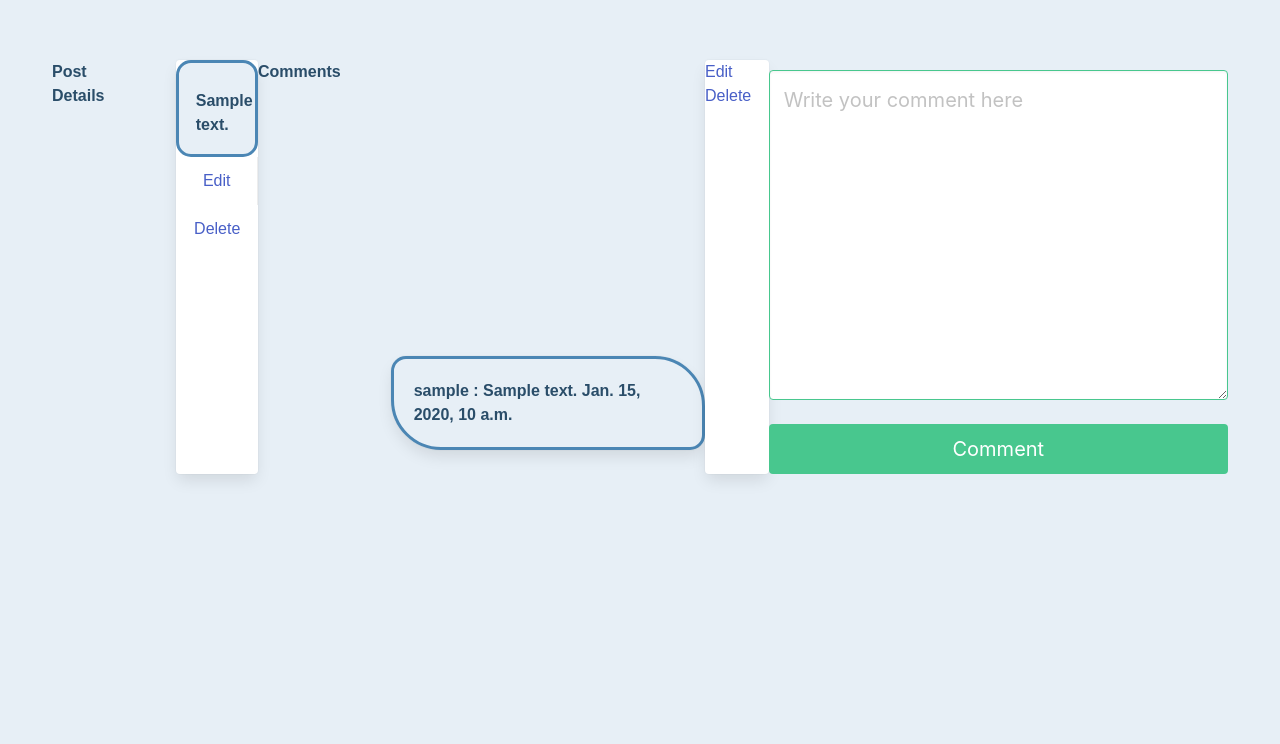
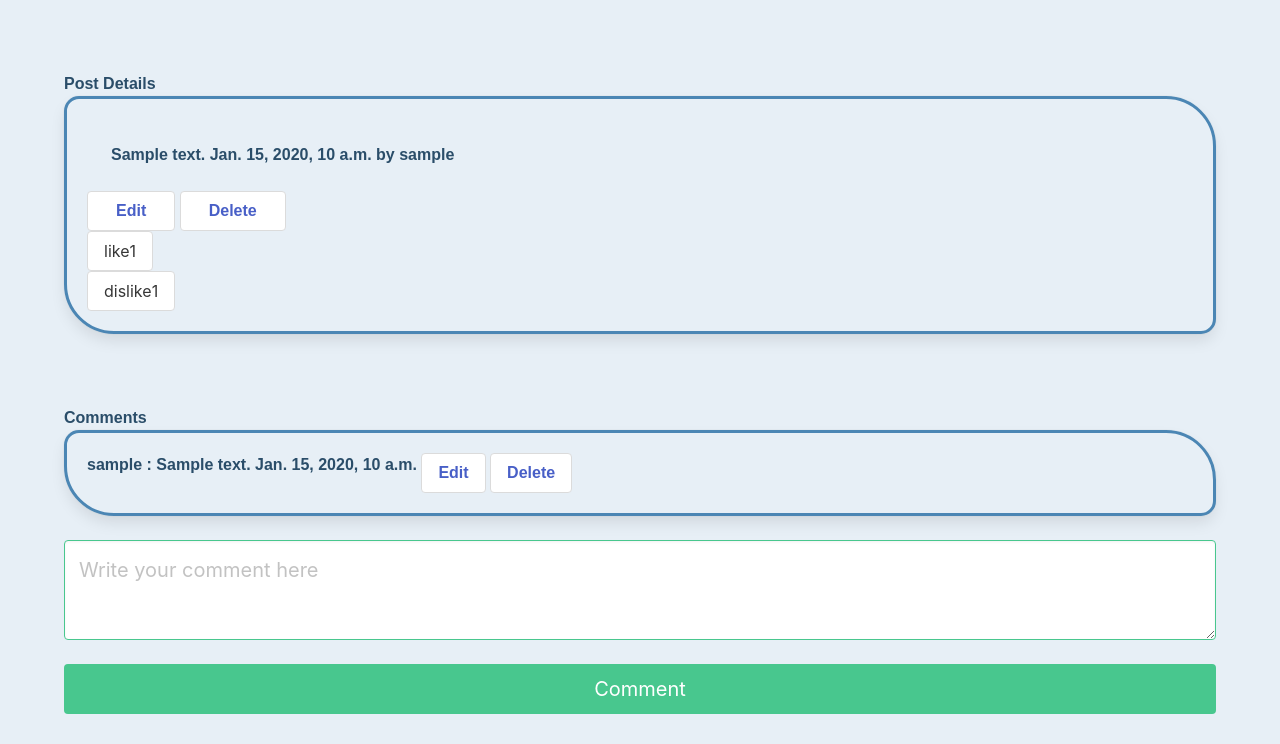
Before and after one commit to parvinfrzd/django-social-networking-app, a Django app: page /posts/1 in a window 1280 px wide. Shown: the part 56-800 px from the top of the page. Run offline with Django 4.2, Linux system fonts and the light colour scheme; a user stored in the database is signed in; tables that the repository leaves empty hold one stand-in row (values such as "Sample post").

Commit message:
modify css

```diff
--- a/main_app/static/css/base.css
+++ b/main_app/static/css/base.css
@@ -1,8 +1,8 @@
 body {
   background-color: #e7eff6;
-  background-size: auto;
+  /* background-size: auto; */
   margin: 0;
-  height: 100vh;
+  /* height: 100vh; */
   font-family: Arial, Helvetica, sans-serif;
 }
 
@@ -36,7 +36,6 @@ h1 {
   width: auto;
   height: auto;
   margin: auto;
-  padding: 20%;
 }
 
 .box {
@@ -128,3 +127,7 @@ padding-left: 80px;
 p{
   margin-top: 10px;
 }
+
+.textarea[rows] {
+  height: 100px;
+}
--- a/main_app/templates/dashboard.html
+++ b/main_app/templates/dashboard.html
@@ -1,12 +1,13 @@
 {% extends 'base.html' %}
 {% block content %}
 
-<div class="row">
+<div class="column is-three-quarters">
     {% comment %} write a post {% endcomment %}
     <form method="post">
         {% csrf_token %}
         {{ form.as_p }}
-        <button class="button is-success is-fullwidth is-medium mt-5"
+        <br>
+        <button class="button is-rounded is-info is-light is-outlined is-fullwidth"
                 type="submit">Post
         </button>
     </form>
@@ -39,5 +40,4 @@
         {% endfor %}
 </div>
 
-
 {% endblock %}
--- a/main_app/templates/show.html
+++ b/main_app/templates/show.html
@@ -1,22 +1,39 @@
 {% extends 'base.html' %} {% block content %}
-
+<div class="column">
   <h1>Post Details</h1>
 
-<div class="card">
+  <div class="box">
     <div class="card-content">
-    <p>{{ post.text }}</p>
+      {{ post.text }}
+      <span class="is-small has text-grey-light">
+          {{ post.created_at }} by {{ post.user.username }}
+      </span>
     </div>
     {% if current_user.pk == current_post_user.pk %}
-  <div class="card-action">
-    <a href="{% url 'social:posts_update' post.id %}" class="card-footer-item"
-      >Edit</a
-    >
-    <a href="{% url 'social:posts_delete' post.id %}" class="card-footer-item"
-      >Delete</a
-    >
+    <div class="button">
+      <a href="{% url 'social:posts_update' post.id %}" class="card-footer-item" >Edit</a>
     </div>
+    <div class="button">
+      <a href="{% url 'social:posts_delete' post.id %}" class="card-footer-item">Delete</a>
     </div>
   {% endif %}
+  {% comment %} Add Like {% endcomment %}
+  <form method="POST" action="{% url 'social:like' post.pk %}">
+    {% csrf_token %}
+    <input type="hidden" name="next" value="{{ request.path }}" />
+    <button class="button"type="submit">like
+        <span> {{ post.like.all.count }}</span>
+    </button>
+  </form>
+  {% comment %} Add Dislike {% endcomment %}
+  <form method="POST" action="{% url 'social:dislike' post.pk %}">
+    {% csrf_token %}
+    <input type="hidden" name="next" value="{{ request.path }}" />
+    <button class="button" type="submit">dislike
+        <span> {{ post.dislike.all.count }}</span>
+    </button>
+  </form>
+</div>
 
   <br /><br />
 
@@ -25,10 +42,12 @@
   <div class="box">
     {{ comment.user.username }} : {{ comment.text }}
     <span class="is-small has text-grey-light"> {{ comment.created_at }} </span>
+    <div class="button">
+      <a href="{% url 'social:comment_update' comment.id %}">Edit</a>
     </div>
-<div class="card">
-  <a href="{% url 'social:comment_update' comment.id %}">Edit</a>
+    <div class="button">
       <a href="{% url 'social:comment_delete' comment.id %}">Delete</a>
+    </div>
 </div>
   {% endfor %}
 
@@ -38,5 +57,6 @@
       Comment
     </button>
   </form>
+</div>
 
 {% endblock %}
```
Also changed, not shown: main_app/templates/main_app/profile.html (+4 -3 lines). Lines whose indentation alone changed are shown as unchanged.
